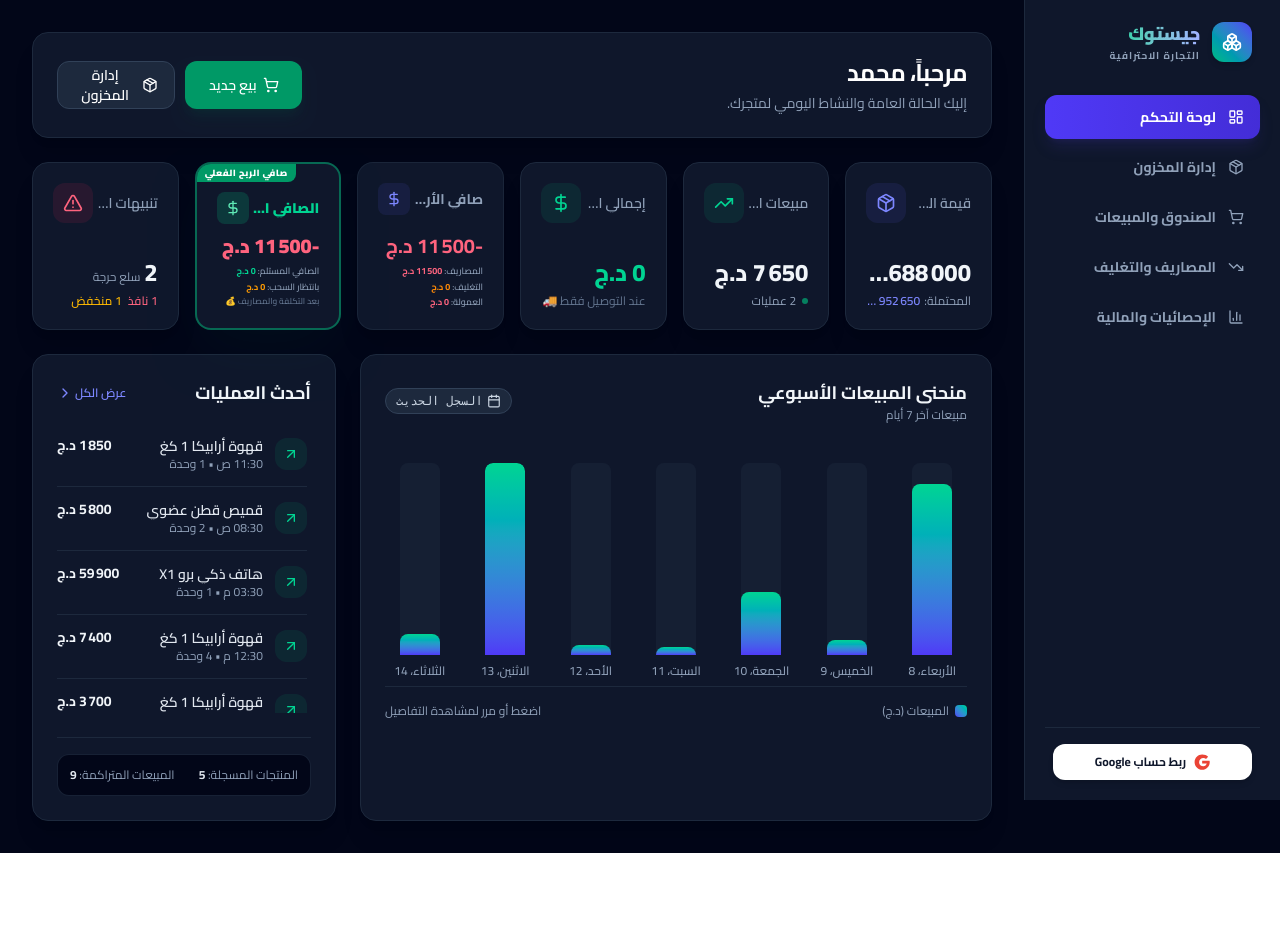
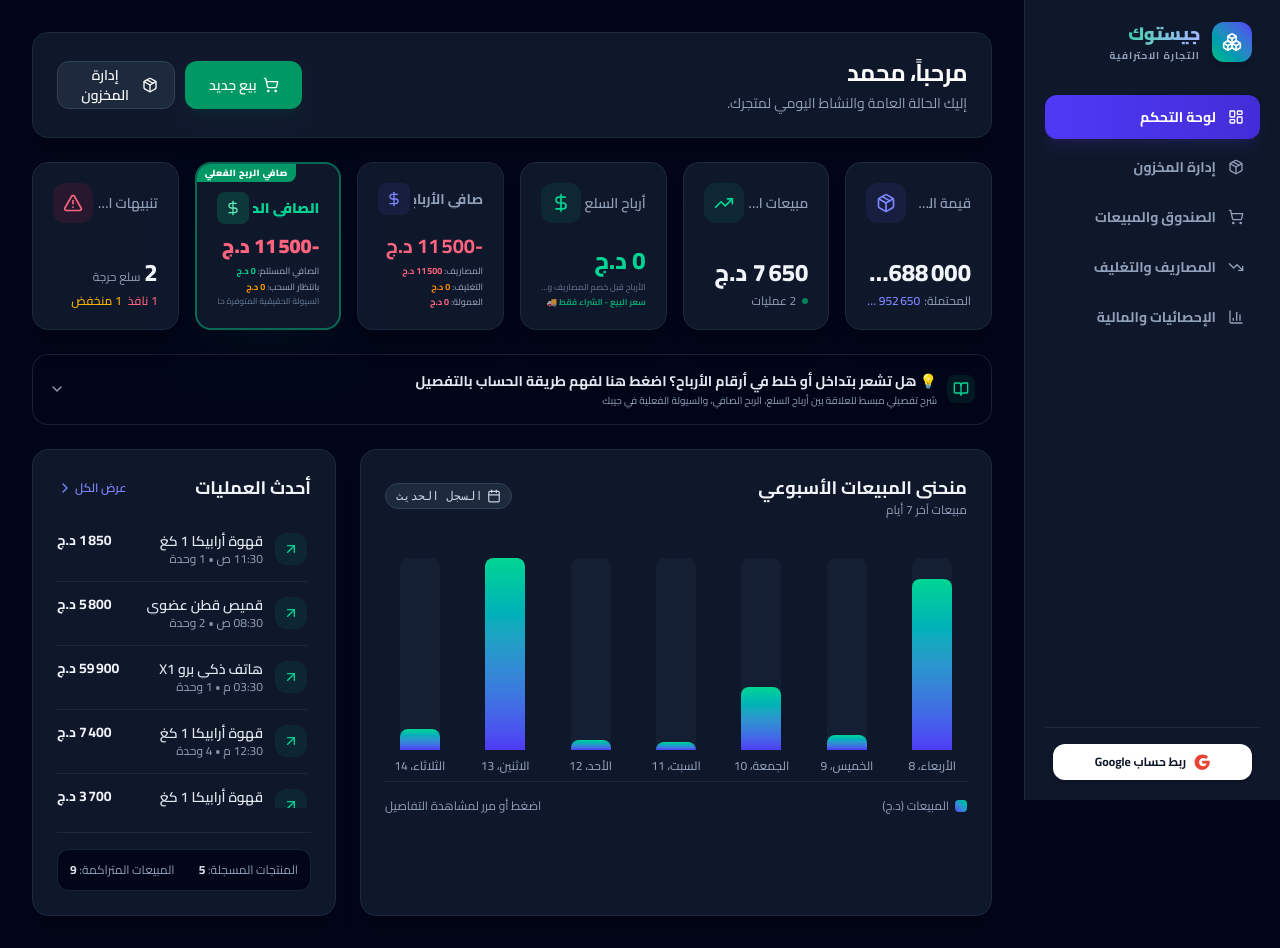
Before and after one commit to mohammedelmahdi/-, a React (Vite) app: page / in a window 1280 px wide. Before the commit the page ends 853 px from the top, so only its background shows below. Built offline with nearby package versions, Linux system fonts and the light colour scheme; no server answers.

Commit message:
feat(dashboard): add financial guide section
Introduce a toggleable financial guide component to the dashboard to improve metric clarity for users.

```diff
--- a/src/components/Dashboard.tsx
+++ b/src/components/Dashboard.tsx
@@ -1,4 +1,4 @@
-import { useMemo } from 'react';
+import { useMemo, useState } from 'react';
 import { Product, Sale, Expense, formatCurrency } from '../types';
 import { motion } from 'motion/react';
 import {
@@ -9,7 +9,12 @@
   ChevronRight,
   ArrowUpRight,
   ShoppingCart,
-  Calendar
+  Calendar,
+  HelpCircle,
+  Info,
+  ChevronDown,
+  ChevronUp,
+  BookOpen
 } from 'lucide-react';
 
 // Helper to get YYYY-MM-DD format in the user's local timezone
@@ -39,6 +44,7 @@
   onNavigateToSales,
   onViewReceipt
 }: DashboardProps) {
+  const [showFinancialGuide, setShowFinancialGuide] = useState(false);
 
   // 1. Calculate Key Metrics
   const metrics = useMemo(() => {
@@ -269,13 +275,16 @@
           </div>
         </motion.div>
 
-        {/* Metric Card: Bénéfice Net Réalisé */}
+        {/* Metric Card: أرباح السلع الموصلة */}
         <motion.div
           whileHover={{ y: -3 }}
           className="bg-slate-900 p-3.5 sm:p-5 rounded-2xl border border-slate-800 shadow-xl flex flex-col justify-between min-h-[115px] sm:min-h-[140px]"
         >
           <div className="flex items-center justify-between gap-1">
-            <span className="text-[11px] sm:text-sm font-semibold text-slate-400 truncate">إجمالي الأرباح</span>
+            <span className="text-[11px] sm:text-sm font-semibold text-slate-400 truncate flex items-center gap-1">
+              <span>أرباح السلع الموصلة</span>
+              <HelpCircle className="w-3.5 h-3.5 text-slate-500 shrink-0 hidden sm:inline" title="مجموع (سعر البيع - سعر الشراء) للطلبات التي استلمها الزبائن بالفعل" />
+            </span>
             <div className="p-1.5 sm:p-2.5 bg-emerald-500/10 rounded-lg sm:rounded-xl text-emerald-400 font-bold shrink-0">
               <DollarSign className="w-4 h-4 sm:w-5 sm:h-5" />
             </div>
@@ -284,7 +293,10 @@
             <span className={`text-base sm:text-xl md:text-2xl font-extrabold block truncate ${metrics.totalProfit >= 0 ? 'text-emerald-400' : 'text-rose-400'}`}>
               {formatCurrency(metrics.totalProfit)}
             </span>
-            <p className="text-[10px] sm:text-xs text-slate-500 mt-1 truncate">عند التوصيل فقط 🚚</p>
+            <div className="text-[9px] text-slate-400 mt-1 space-y-0.5 font-medium truncate">
+              <p className="text-slate-500 text-[8.5px] truncate">الأرباح قبل خصم المصاريف والتغليف 📦</p>
+              <p className="text-[8.5px] text-emerald-500/80 font-bold truncate">سعر البيع - الشراء فقط 🚚</p>
+            </div>
           </div>
         </motion.div>
 
@@ -294,7 +306,10 @@
           className="bg-slate-900 p-3.5 sm:p-5 rounded-2xl border border-slate-800/80 shadow-xl flex flex-col justify-between min-h-[115px] sm:min-h-[140px]"
         >
           <div className="flex items-center justify-between gap-1">
-            <span className="text-[11px] sm:text-sm font-bold text-slate-400 truncate">صافي الأرباح</span>
+            <span className="text-[11px] sm:text-sm font-bold text-slate-400 truncate flex items-center gap-1">
+              <span>صافي الأرباح الكلي</span>
+              <HelpCircle className="w-3.5 h-3.5 text-slate-500 shrink-0 hidden sm:inline" title="الأرباح المتبقية بعد طرح المصاريف، أكياس التغليف، وعمولات التوصيل" />
+            </span>
             <div className="p-1.5 sm:p-2 bg-indigo-500/10 rounded-lg text-indigo-400 shrink-0">
               <DollarSign className="w-3.5 h-3.5 sm:w-4 sm:h-4" />
             </div>
@@ -320,7 +335,10 @@
             صافي الربح الفعلي
           </div>
           <div className="flex items-center justify-between gap-1 mt-2">
-            <span className="text-[11px] sm:text-sm font-black text-emerald-400 truncate">الصافي الحالي</span>
+            <span className="text-[11px] sm:text-sm font-black text-emerald-400 truncate flex items-center gap-1">
+              <span>الصافي الحالي في الجيب</span>
+              <HelpCircle className="w-3.5 h-3.5 text-emerald-300 shrink-0 hidden sm:inline" title="الأرباح الصافية المتوفرة كسيولة فعلية في يدك بعد استبعاد المبالغ العالقة قيد السحب عند شركة التوصيل" />
+            </span>
             <div className="p-1.5 sm:p-2 bg-emerald-500/20 rounded-lg text-emerald-300 font-black shrink-0">
               <DollarSign className="w-3.5 h-3.5 sm:w-4 sm:h-4" />
             </div>
@@ -332,7 +350,7 @@
             <div className="text-[9px] text-slate-400 mt-1 space-y-0.5 font-medium truncate">
               <p>الصافي المستلم: <span className="text-emerald-400 font-bold">{formatCurrency(metrics.receivedFromDelivery)}</span></p>
               <p>بانتظار السحب: <span className="text-amber-500 font-bold">{formatCurrency(metrics.remainingWithDelivery)}</span></p>
-              <p className="text-slate-500 text-[8.5px] mt-0.5 font-sans">بعد التكلفة والمصاريف 💰</p>
+              <p className="text-slate-500 text-[8.5px] mt-0.5 font-sans">السيولة الحقيقية المتوفرة حالياً 💰</p>
             </div>
           </div>
         </motion.div>
@@ -361,6 +379,85 @@
             </div>
           </div>
         </motion.div>
+      </div>
+
+      {/* Financial Guide Accordion to explain metrics and remove confusion */}
+      <div className="bg-slate-950/40 border border-slate-800/80 p-4 rounded-2xl">
+        <button
+          onClick={() => setShowFinancialGuide(!showFinancialGuide)}
+          className="w-full flex items-center justify-between text-right text-slate-200 hover:text-white transition-colors cursor-pointer group"
+        >
+          <div className="flex items-center gap-2.5">
+            <div className="p-1.5 bg-emerald-500/10 text-emerald-400 rounded-lg group-hover:bg-emerald-500/20 transition-all shrink-0">
+              <BookOpen className="w-4 h-4" />
+            </div>
+            <div className="text-right">
+              <h4 className="text-xs sm:text-sm font-bold text-slate-200">💡 هل تشعر بتداخل أو خلط في أرقام الأرباح؟ اضغط هنا لفهم طريقة الحساب بالتفصيل</h4>
+              <p className="text-[10px] text-slate-400 mt-0.5">شرح تفصيلي مبسط للعلاقة بين أرباح السلع، الربح الصافي، والسيولة الفعلية في جيبك</p>
+            </div>
+          </div>
+          <div className="text-slate-400 group-hover:text-slate-200 transition-colors shrink-0 mr-2">
+            {showFinancialGuide ? <ChevronUp className="w-4 h-4" /> : <ChevronDown className="w-4 h-4" />}
+          </div>
+        </button>
+
+        {showFinancialGuide && (
+          <motion.div
+            initial={{ opacity: 0, height: 0 }}
+            animate={{ opacity: 1, height: 'auto' }}
+            transition={{ duration: 0.2 }}
+            className="mt-4 pt-4 border-t border-slate-800/60 space-y-4 text-xs leading-relaxed text-slate-300 text-right"
+          >
+            <div className="grid grid-cols-1 md:grid-cols-3 gap-4">
+              <div className="bg-slate-900/55 p-3.5 rounded-xl border border-slate-800 space-y-1.5">
+                <div className="flex items-center gap-1.5 text-emerald-400 font-bold justify-start flex-row-reverse">
+                  <span className="w-1.5 h-1.5 rounded-full bg-emerald-400"></span>
+                  <span>1. أرباح السلع الموصلة (إجمالي)</span>
+                </div>
+                <p className="text-[11px] text-slate-400 leading-relaxed text-right">
+                  هذا هو <strong>الربح الخام للمبيعات الموصلة بالفعل</strong>. يمثل سعر بيع المنتج للزبون مطروحاً منه سعر شرائه الأصلي من المورد. لا نخصم منه هنا أي مصاريف إضافية.
+                </p>
+                <div className="pt-2 border-t border-slate-800/40 text-[10px] text-slate-400 font-mono text-right">
+                  الحساب: <span className="text-emerald-400">سعر البيع - تكلفة الشراء للسلع الموصلة</span>
+                </div>
+              </div>
+
+              <div className="bg-slate-900/55 p-3.5 rounded-xl border border-slate-800 space-y-1.5">
+                <div className="flex items-center gap-1.5 text-indigo-400 font-bold justify-start flex-row-reverse">
+                  <span className="w-1.5 h-1.5 rounded-full bg-indigo-400"></span>
+                  <span>2. صافي الأرباح الكلي للنشاط</span>
+                </div>
+                <p className="text-[11px] text-slate-400 leading-relaxed text-right">
+                  هذا يمثل <strong>الربح الحقيقي الصافي لمشروعك بأكمله</strong>. نأخذ فيه بعين الاعتبار جميع المصاريف الجانبية التي دفعتها من جيبك للتغليف والعمل والعمولات والمصاريف العامة.
+                </p>
+                <div className="pt-2 border-t border-slate-800/40 text-[10px] text-slate-400 font-mono text-right">
+                  الحساب: <span className="text-indigo-400">أرباح السلع - المصاريف - التغليف - العمولات</span>
+                </div>
+              </div>
+
+              <div className="bg-slate-900/55 p-3.5 rounded-xl border border-emerald-500/20 space-y-1.5">
+                <div className="flex items-center gap-1.5 text-emerald-300 font-bold justify-start flex-row-reverse">
+                  <span className="w-1.5 h-1.5 rounded-full bg-emerald-400"></span>
+                  <span>3. الصافي الحالي في الجيب</span>
+                </div>
+                <p className="text-[11px] text-slate-400 leading-relaxed text-right">
+                  هذه هي <strong>السيولة الحالية المتاحة في يدك الآن</strong>. يتم حسابها بطرح المبالغ التي لا تزال عالقة عند شركة التوصيل (التي استلمها الزبون ولكن لم تسحبها بعد) من الربح الصافي الكلي.
+                </p>
+                <div className="pt-2 border-t border-slate-800/40 text-[10px] text-slate-400 font-mono text-right">
+                  الحساب: <span className="text-emerald-300">الربح الصافي - المبالغ العالقة عند التوصيل</span>
+                </div>
+              </div>
+            </div>
+
+            <div className="bg-emerald-950/20 border border-emerald-900/40 p-3 rounded-xl text-[11px] text-emerald-300 flex items-start gap-2 text-right">
+              <Info className="w-4 h-4 shrink-0 text-emerald-400 mt-0.5" />
+              <div>
+                <strong>مثال عملي مبسط:</strong> إذا بلغت أرباح سلعك الموصلة 4,000 دج، ومصاريفك 500 دج، وتغليفك 100 دج، وعمولة التوصيل 800 دج.
+                فإن <strong>صافي ربحك الكلي للنشاط</strong> هو 2,600 دج. لكن إذا كانت الـ 10,000 دج (قيمة السلعة بالتوصيل) ما زالت عند شركة التوصيل ولم تسحبها بعد، فإن سيولتك الحالية تكون سالبة لأنك دفعت تكاليف الشراء والمصاريف مسبقاً، وسترتفع لتصبح 2,600 دج بمجرد استلام أموالك من شركة التوصيل وتأكيد السحب!
+              </div>
+            </div>
+          </motion.div>
+        )}
       </div>
 
       {/* Main Content Layout Grid */}
```
